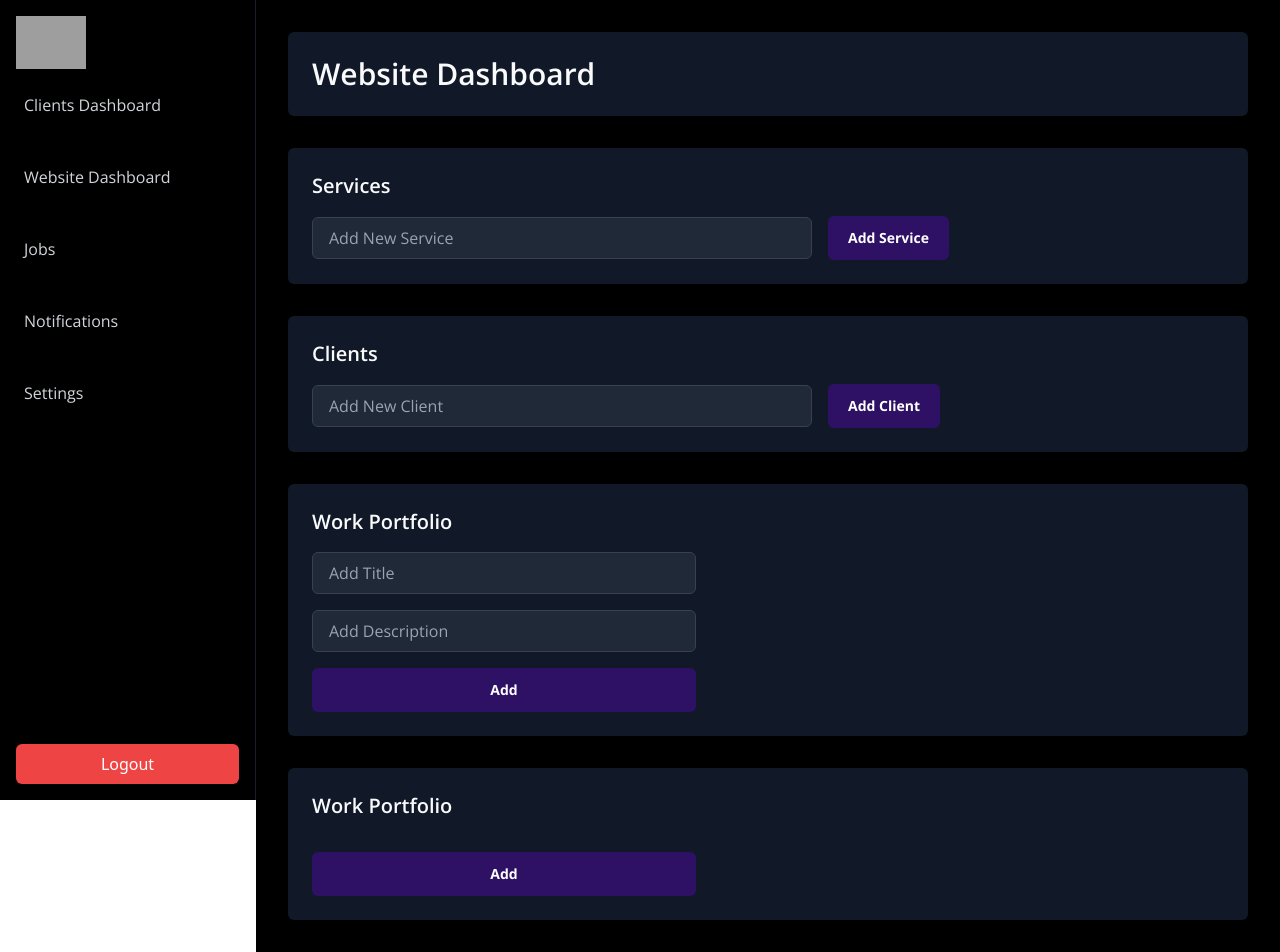
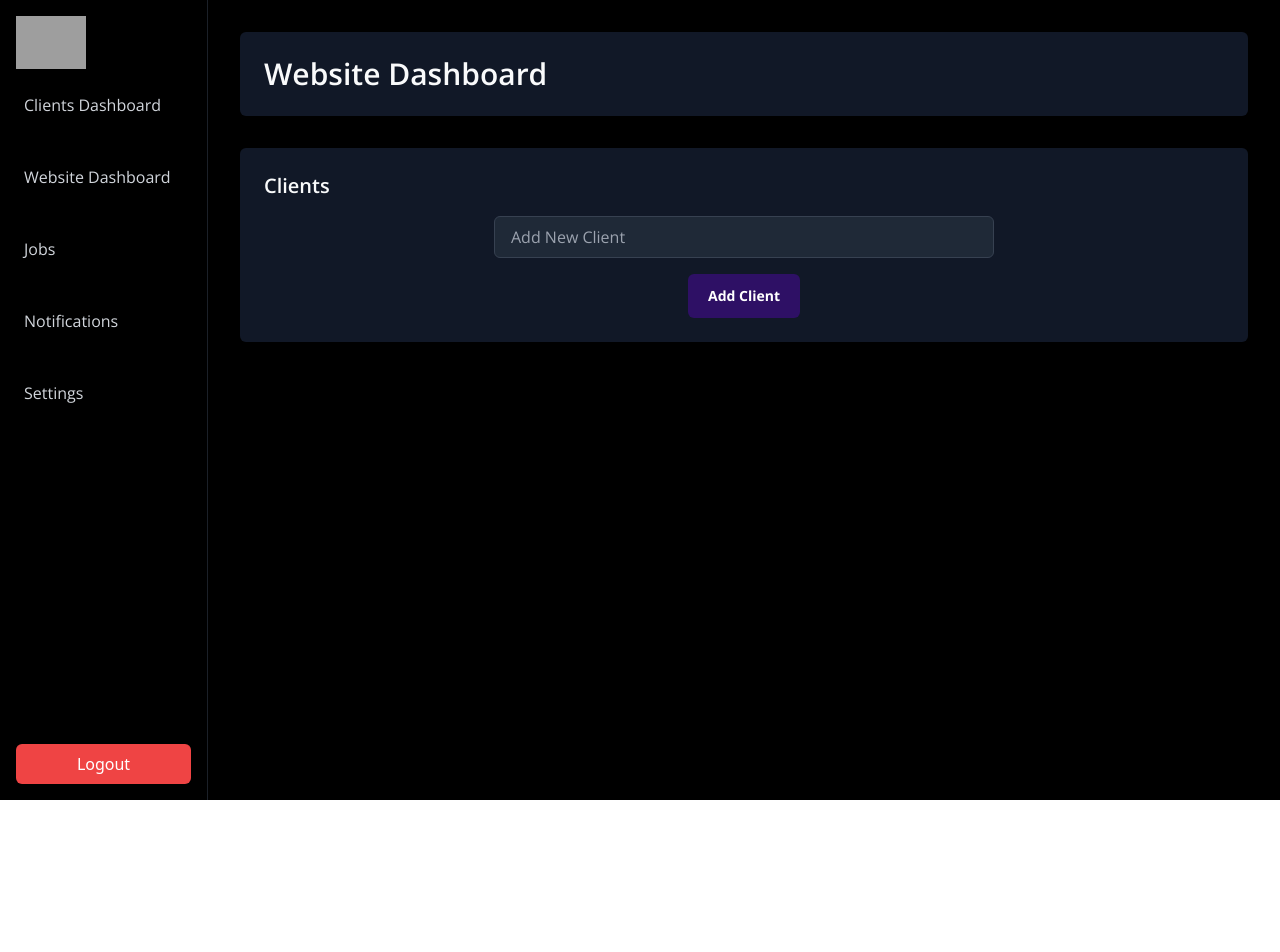
Before and after one commit to rakesh018/Dashboard_Triveda, a React (Vite) app: page /websitedashboard in a window 1280 px wide. Shown: the top 952 px of the page. After the commit the page ends 800 px from the top, so only its background shows below. Built offline with nearby package versions, Linux system fonts and the light colour scheme; grey boxes are pictures that could not be loaded.

Commit message:
impovements

```diff
--- a/src/pages/ClientsDashboard.jsx
+++ b/src/pages/ClientsDashboard.jsx
@@ -9,7 +9,7 @@ export default function ClientsDashboard() {
 
 
   return (
-    <div className='w-full ml-64 min-h-screen bg-black p-8 text-textColor-light font-opensans'>
+    <div className='w-full ml-52 min-h-screen bg-black p-8 text-textColor-light font-opensans'>
       <div className='bg-gray-900 shadow-md rounded-md p-6 mb-8'>
         <h1 className='text-3xl font-semibold text-gray-50'>Clients Dashboard</h1>
       </div>
--- a/src/pages/Jobs.jsx
+++ b/src/pages/Jobs.jsx
@@ -4,7 +4,7 @@ export default function Jobs() {
 
 
   return (
-    <div className='w-full  ml-64 min-h-screen bg-black p-8 text-textColor-light font-opensans'>
+    <div className='w-full  ml-52 min-h-screen bg-black p-8 text-textColor-light font-opensans'>
       <div className='bg-gray-900 shadow-md rounded-md p-6 mb-8'>
         <h1 className='text-3xl font-semibold text-gray-50'>Jobs Dashboard</h1>
       </div>
--- a/src/pages/Sidebar.jsx
+++ b/src/pages/Sidebar.jsx
@@ -3,8 +3,9 @@ import Logo from '../assets/images/logo.png';
 import { Link } from 'react-router-dom';
 
 export default function Sidebar() {
+  const [isDropdownOpen, setIsDropdownOpen] = React.useState(false);
   return (
-    <div className="fixed h-screen w-64 bg-black text-white flex flex-col border-r-[1px] border-gray-700 border-opacity-50">
+    <div className="fixed h-screen w-52 bg-black text-white flex flex-col border-r-[1px] border-gray-700 border-opacity-50">
       <div className="p-4">
         <img src={Logo} width={70} height={70} alt="Logo" />
       </div>
@@ -16,11 +17,42 @@ export default function Sidebar() {
               Clients Dashboard
             </div>
           </Link>
-          <Link to='/websitedashboard'>
-            <div className="text-gray-300 hover:bg-gray-700 hover:text-white rounded-md p-2">
-              Website Dashboard
+
+       <div className='flex flex-col gap-2'>
+       <div className="text-gray-300 hover:bg-gray-700 hover:text-white rounded-md  p-2 cursor-pointer" onClick={() => setIsDropdownOpen(!isDropdownOpen)}>
+            Website Dashboard
+          </div>
+          {isDropdownOpen && (
+            <div className="left-0 right-3 w-44  bg-gray-800 rounded-md shadow-lg z-10">
+              <Link to='/websitedashboard/overview'>
+                <div className="text-gray-300 hover:bg-gray-700 hover:text-white rounded-md p-2">
+                 Clients
+                </div>
+              </Link>
+              <Link to='/websitedashboard/settings'>
+                <div className="text-gray-300 hover:bg-gray-700 hover:text-white rounded-md p-2">
+                 Services
+                </div>
+              </Link>
+              <Link to='/websitedashboard/reports'>
+                <div className="text-gray-300 hover:bg-gray-700 hover:text-white rounded-md p-2">
+                  Testimonals
+                </div>
+              </Link>
+              <Link to='/websitedashboard/reports'>
+                <div className="text-gray-300 hover:bg-gray-700 hover:text-white rounded-md p-2">
+                 Portfolio
+                </div>
+              </Link>
+              <Link to='/websitedashboard/reports'>
+                <div className="text-gray-300 hover:bg-gray-700 hover:text-white rounded-md p-2">
+                 FAQ's
+                </div>
+              </Link>
             </div>
-          </Link>
+          )}
+       </div>
+
           <Link to='/jobs'>
             <div className="text-gray-300 hover:bg-gray-700 hover:text-white rounded-md p-2">
               Jobs
--- a/src/pages/WebsiteDashboard.jsx
+++ b/src/pages/WebsiteDashboard.jsx
@@ -1,86 +1,13 @@
 import React from 'react';
+import Clients from './subComponents/Clients';
 
 export default function WebsiteDashboard() {
     return (
-        <div className='w-full ml-64 min-h-screen bg-black p-8 text-textColor-light font-opensans'>
+        <div className='w-full ml-52 min-h-screen bg-black p-8 text-textColor-light font-opensans'>
             <div className='bg-gray-900 shadow-md rounded-md p-6 mb-8'>
                 <h1 className='text-3xl font-semibold text-gray-50'>Website Dashboard</h1>
             </div>
-
-
-            <div className='bg-gray-900 shadow-md rounded-md p-6 mb-8'>
-                <h1 className='text-xl font-semibold text-gray-50'>Services</h1>
-                <div className='mt-4 flex flex-row gap-4 items-center'>
-                    <input
-                        type='text'
-                        placeholder='Add New Service'
-                        className='bg-gray-800 border border-gray-700 text-gray-200 w-[500px] px-4 py-2 rounded-md outline-none focus:ring-2 focus:ring-gray-600'
-                    />
-
-                    <button
-                        type="button"
-                        className="text-white font-bold bg-violet-950 hover:bg-violet-600 focus:ring-4 rounded-md text-sm px-5 py-3"
-                    >
-                        Add Service
-                    </button>
-                </div>
-
-            </div>
-
-            <div className='bg-gray-900 shadow-md rounded-md p-6 mb-8'>
-                <h1 className='text-xl font-semibold text-gray-50'>Clients</h1>
-                <div className='mt-4 flex flex-row gap-4 items-center'>
-                    <input
-                        type='text'
-                        placeholder='Add New Client'
-                        className='bg-gray-800 border border-gray-700 text-gray-200 w-[500px] px-4 py-2 rounded-md outline-none focus:ring-2 focus:ring-gray-600'
-                    />
-                    <button
-                        type="button"
-                        className="text-white font-bold bg-violet-950 hover:bg-violet-600 focus:ring-4 rounded-md text-sm px-5 py-3"
-                    >
-                        Add Client
-                    </button>
-                </div>
-            </div>
-
-            <div className='bg-gray-900 shadow-md rounded-md p-6 mb-8'>
-                <h1 className='text-xl font-semibold text-gray-50'>Work Portfolio</h1>
-                <div className='mt-4 flex flex-col gap-4 w-96'>
-                    <input
-                        type='text'
-                        placeholder='Add Title'
-                        className='bg-gray-800 border  border-gray-700 text-gray-200 px-4 py-2 rounded-md outline-none focus:ring-2 focus:ring-gray-600 w-full'
-                    />
-                    <input
-                        type='text'
-                        placeholder='Add Description'
-                        className='bg-gray-800 border border-gray-700 text-gray-200 px-4 py-2 rounded-md outline-none focus:ring-2 focus:ring-gray-600 w-full'
-                    />
-
-                    <button
-                        type="button"
-                        className="text-white font-bold bg-violet-950 hover:bg-violet-600 focus:ring-4 focus:ring-violet-300 rounded-md text-sm px-5 py-3 w-full"
-                    >
-                        Add
-                    </button>
-                </div>
-            </div>
-            <div className='bg-gray-900 shadow-md rounded-md p-6 mb-8'>
-                <h1 className='text-xl font-semibold text-gray-50'>Work Portfolio</h1>
-                <div className='mt-4 flex flex-col gap-4 w-96'>
-
-                  <h1></h1>
-
-                    <button
-                        type="button"
-                        className="text-white font-bold bg-violet-950 hover:bg-violet-600 focus:ring-4 focus:ring-violet-300 rounded-md text-sm px-5 py-3 w-full"
-                    >
-                        Add
-                    </button>
-                </div>
-            </div>
-
+            <Clients/>
         </div>
     );
 }
--- /dev/null
+++ b/src/pages/subComponents/Clients.jsx
@@ -0,0 +1,22 @@
+import React from 'react'
+
+export default function Clients() {
+  return (
+    <div className='bg-gray-900 shadow-md rounded-md p-6 mb-8'>
+    <h1 className='text-xl font-semibold text-gray-50'>Clients</h1>
+    <div className='mt-4 flex flex-col gap-4 items-center'>
+        <input
+            type='text'
+            placeholder='Add New Client'
+            className='bg-gray-800 border border-gray-700 text-gray-200 w-[500px] px-4 py-2 rounded-md outline-none focus:ring-2 focus:ring-gray-600'
+        />
+        <button
+            type="button"
+            className="text-white font-bold bg-violet-950 hover:bg-violet-600 focus:ring-4 rounded-md text-sm px-5 py-3"
+        >
+            Add Client
+        </button>
+    </div>
+</div>
+  )
+}
--- /dev/null
+++ b/src/pages/subComponents/Services.jsx
@@ -0,0 +1,24 @@
+import React from 'react'
+
+export default function Services() {
+  return (
+    <div className='bg-gray-900 shadow-md rounded-md p-6 mb-8'>
+                <h1 className='text-xl font-semibold text-gray-50'>Services</h1>
+                <div className='mt-4 flex flex-row gap-4 items-center'>
+                    <input
+                        type='text'
+                        placeholder='Add New Service'
+                        className='bg-gray-800 border border-gray-700 text-gray-200 w-[500px] px-4 py-2 rounded-md outline-none focus:ring-2 focus:ring-gray-600'
+                    />
+
+                    <button
+                        type="button"
+                        className="text-white font-bold bg-violet-950 hover:bg-violet-600 focus:ring-4 rounded-md text-sm px-5 py-3"
+                    >
+                        Add Service
+                    </button>
+                </div>
+
+            </div>
+  )
+}
```
